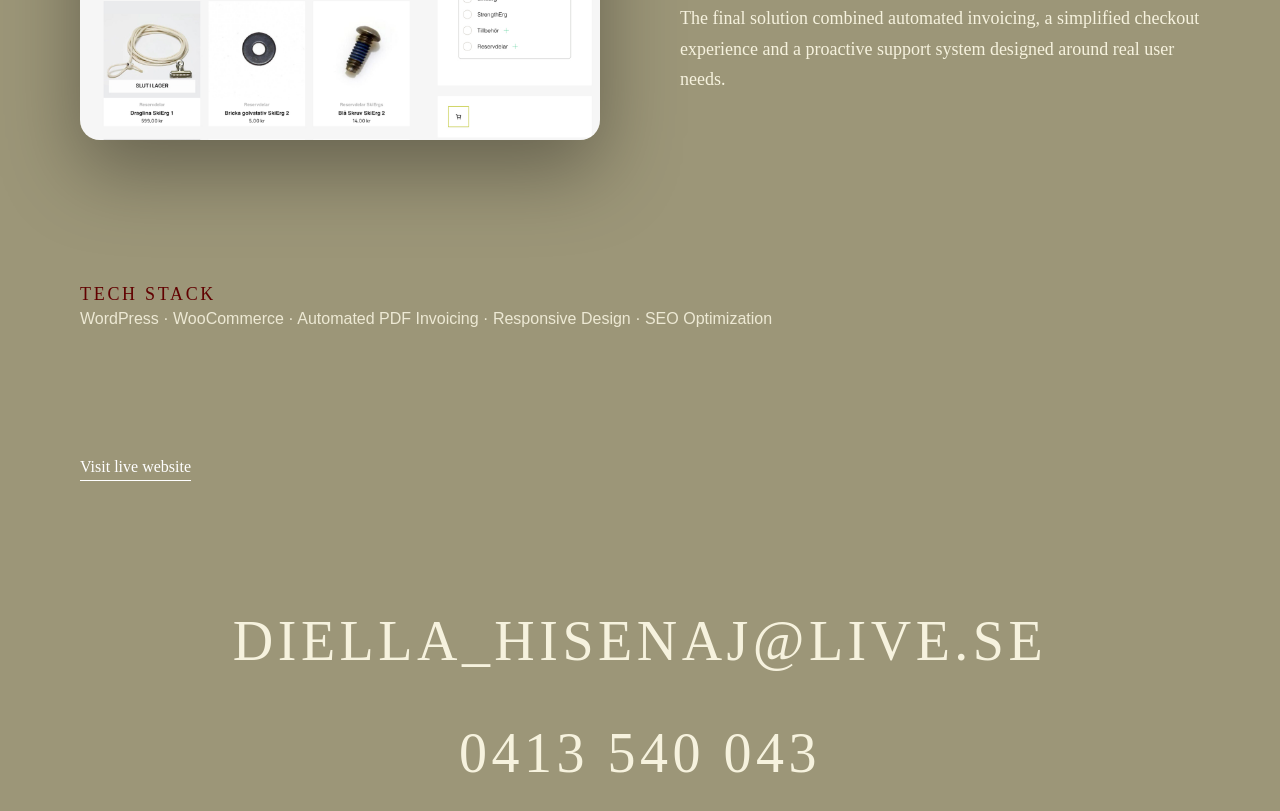
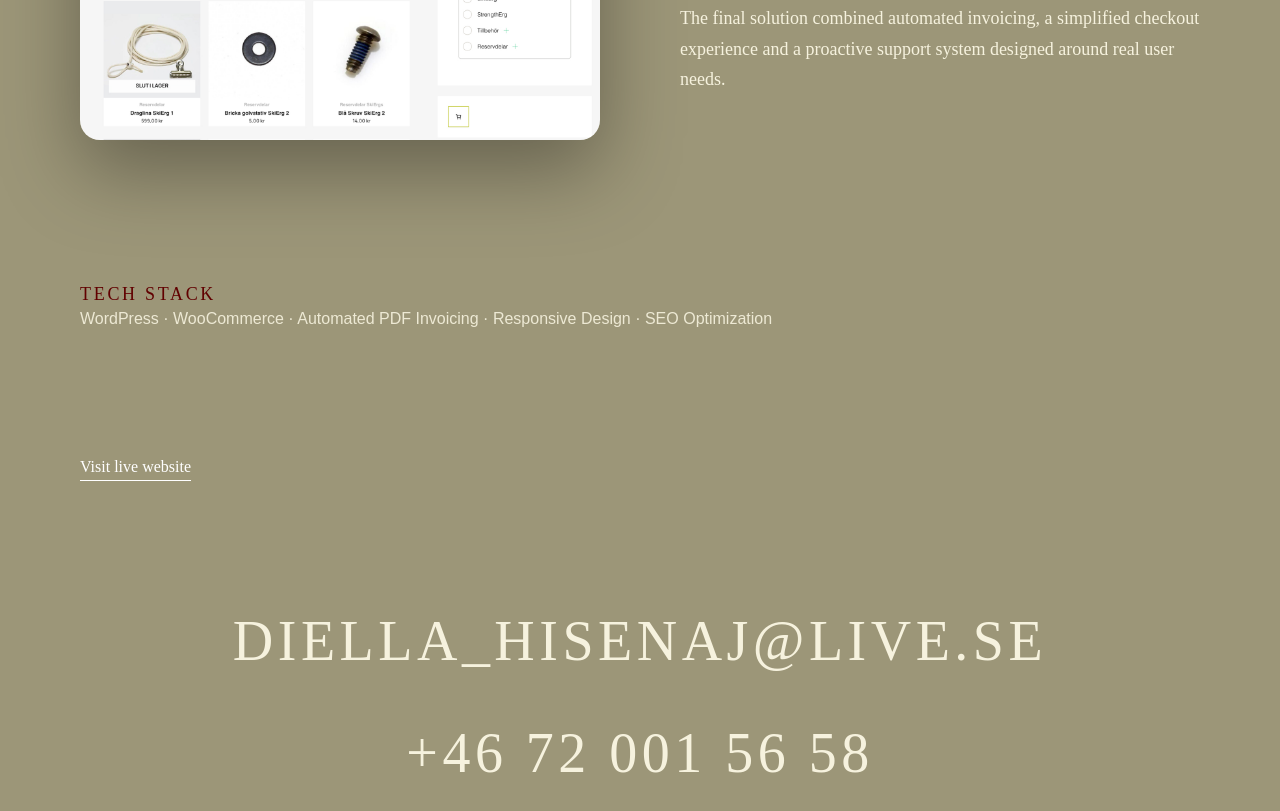
Before and after one commit to diellahisenaj/diellahisenaj.github.io, a plain HTML site: page c2.case.html in a window 1280 px wide. Shown: the part 2843-3654 px from the top of the page. Drawn offline with Linux system fonts and the light colour scheme.

Commit message:
Update c2.case.html

```diff
--- a/c2.case.html
+++ b/c2.case.html
@@ -157,7 +157,7 @@
                 <a href="mailto:diella_hisenaj@live.se" aria-label="Email Diella Hisenaj">DIELLA_HISENAJ@LIVE.SE</a>
             </p>
             <p class="contact-item">
-                <a href="tel:+46413540043" aria-label="Call Diella Hisenaj">0413 540 043</a>
+                <a href="tel:+46413540043" aria-label="Call Diella Hisenaj">+46 72 001 56 58</a>
             </p>
         </section>
     </main>
```
